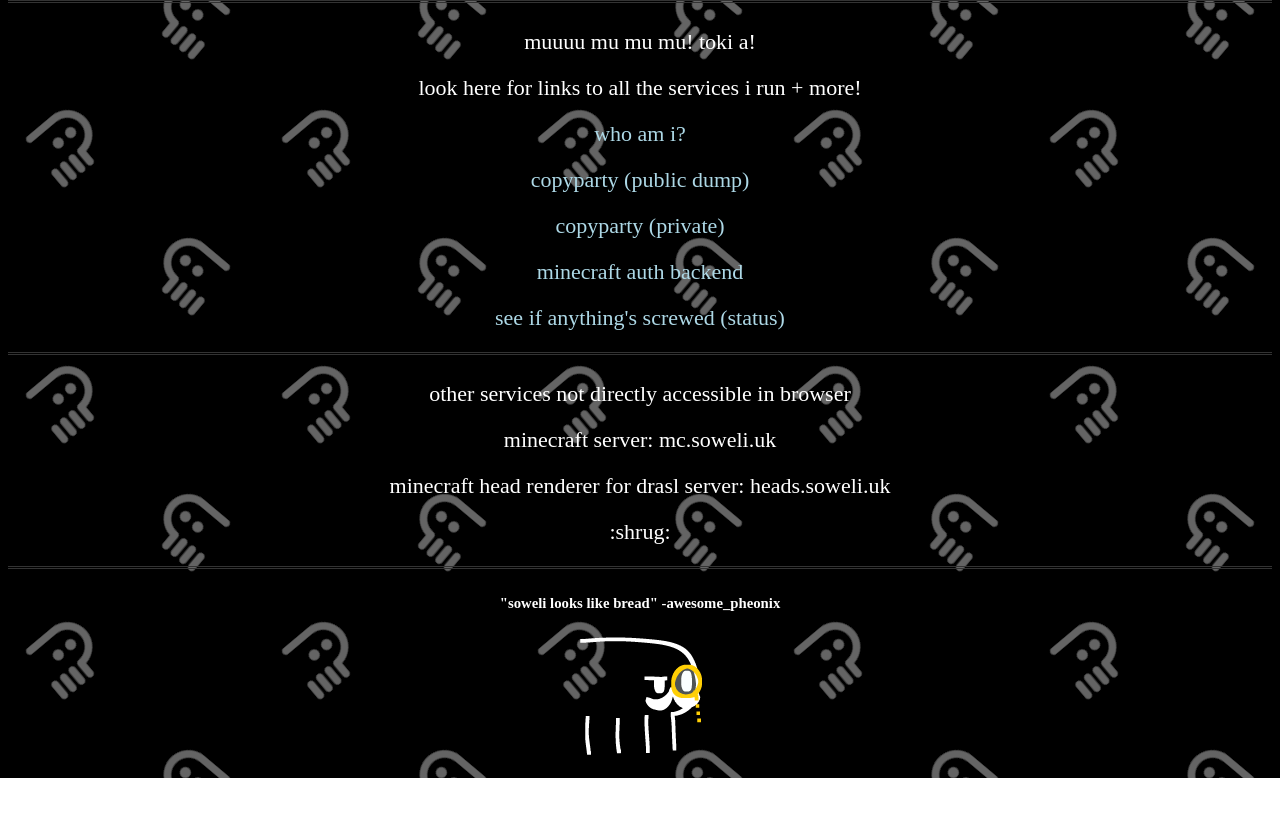
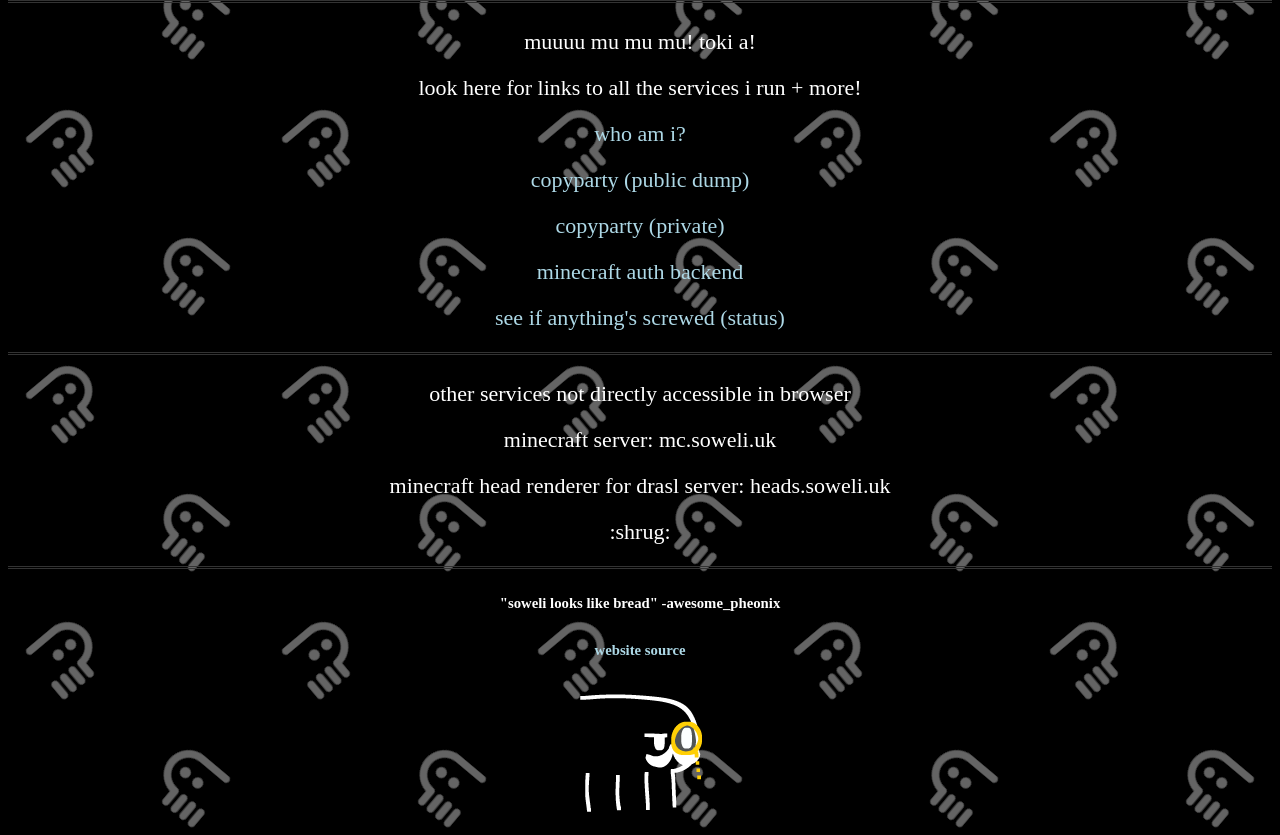
Before and after one commit to gizmogoat/soweliuk, a plain HTML site: page index.html in a window 1280 px wide. Shown: the part 175-1010 px from the top of the page. Before the commit the page ends 953 px from the top, so only its background shows below. Drawn offline with Linux system fonts and the light colour scheme; a web font is replaced by a local one.

Commit message:
link to src

```diff
--- a/index.html
+++ b/index.html
@@ -32,6 +32,7 @@
     <p>:shrug:</p>
     <hr />
     <h6>"soweli looks like bread" -awesome_pheonix</h6>
+    <h6><a href="https://github.com/gizmogoat/soweliuk">website source</a></h6>
     <img src="fancysoweli.png" width=128px alt="the sitelen pona glyph for soweli, but with a fancy mustache and a monocle">
   </body>
 </html>
```
